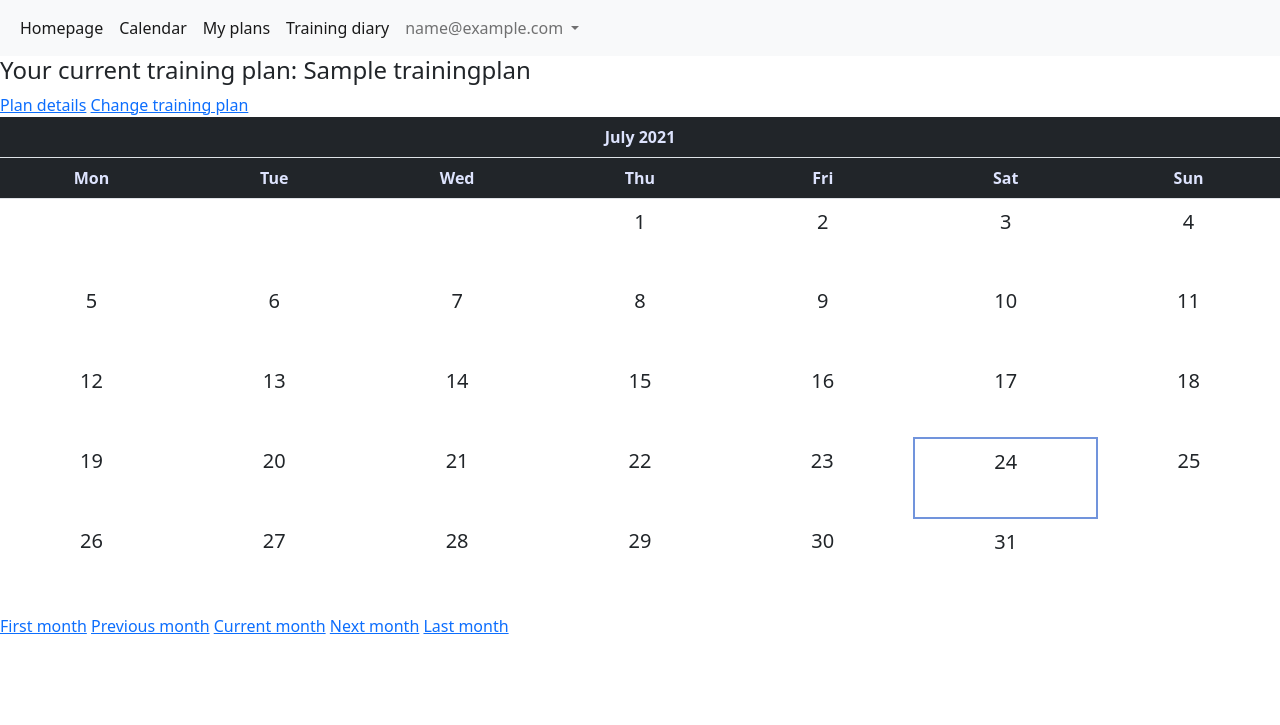
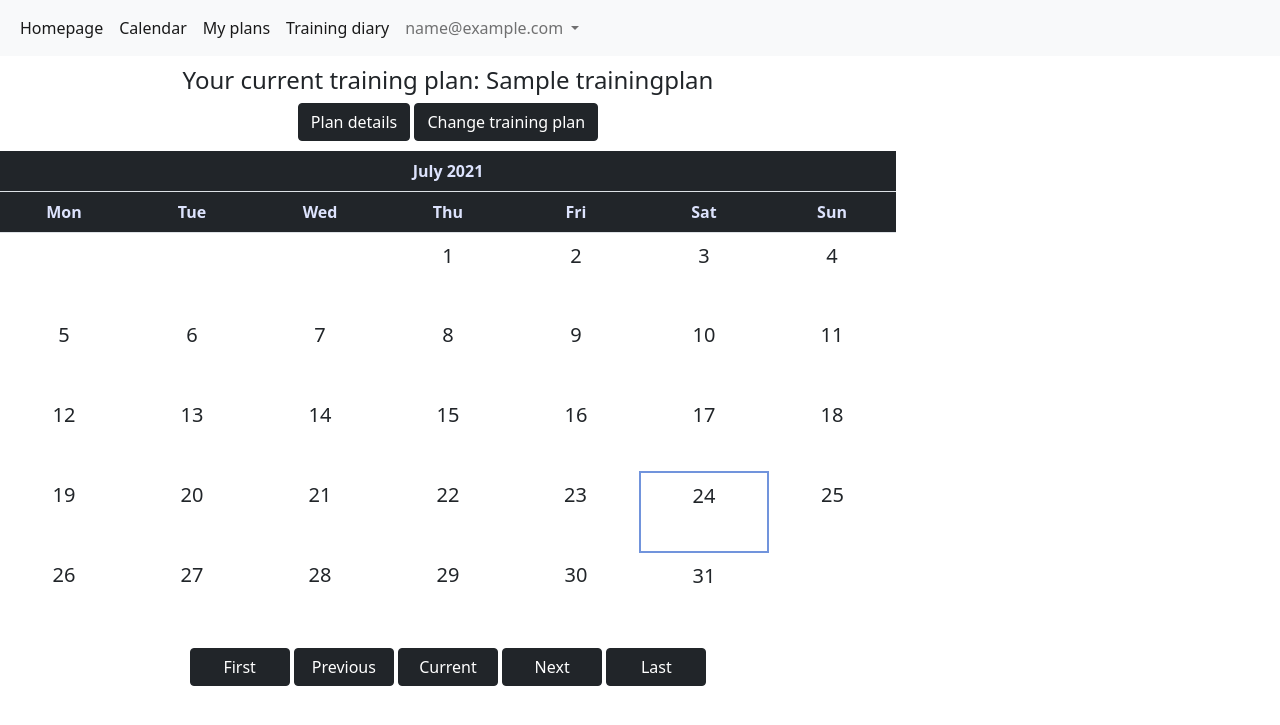
Before and after one commit to Gribek/RunSchedule, a Django app: page /runapp/calendar/7/2021 in a window 1280 px wide. Shown: the top 725 px of the page. Run offline with Django 3.2, Linux system fonts and the light colour scheme; a user stored in the database is signed in; tables that the repository leaves empty hold one stand-in row (values such as "Sample post").

Commit message:
Add css classes to style buttons

```diff
--- a/runapp/templates/runapp/current_plan_calendar.html
+++ b/runapp/templates/runapp/current_plan_calendar.html
@@ -1,24 +1,22 @@
 {% extends 'runapp/base_runapp.html' %}
 
 {% block runapp_content %}
-    <div>
+    <div class="calendar-container">
         {% if training_plan %}
-            <div>
+            <div class="button-container">
                 <h4>Your current training plan: {{ training_plan.name }}</h4>
-            </div>
-            <div>
-                <a href="{{ training_plan.get_absolute_url }}">Plan details</a>
-                <a href="{% url 'runapp:select_current_training_plan' %}">Change training plan</a>
+                <a class="btn btn-dark" href="{{ training_plan.get_absolute_url }}">Plan details</a>
+                <a class="btn btn-dark" href="{% url 'runapp:select_current_training_plan' %}">Change training plan</a>
             </div>
             <div>
                 {{ monthly_calendar }}
             </div>
-            <div>
-                <a href="{% url 'runapp:calendar' training_plan.start_date.month training_plan.start_date.year %}">First month</a>
-                <a href="{% url 'runapp:calendar' previous_month.month previous_month.year %}">Previous month</a>
-                <a href="{% url 'runapp:calendar' today.month today.year %}">Current month</a>
-                <a href="{% url 'runapp:calendar' next_month.month next_month.year %}">Next month</a>
-                <a href="{% url 'runapp:calendar' training_plan.end_date.month training_plan.end_date.year %}">Last month</a>
+            <div class="button-container calendar-buttons">
+                <a class="btn btn-dark" href="{% url 'runapp:calendar' training_plan.start_date.month training_plan.start_date.year %}">First</a>
+                <a class="btn btn-dark" href="{% url 'runapp:calendar' previous_month.month previous_month.year %}">Previous</a>
+                <a class="btn btn-dark" href="{% url 'runapp:calendar' today.month today.year %}">Current</a>
+                <a class="btn btn-dark" href="{% url 'runapp:calendar' next_month.month next_month.year %}">Next</a>
+                <a class="btn btn-dark" href="{% url 'runapp:calendar' training_plan.end_date.month training_plan.end_date.year %}">Last</a>
             </div>
         {% else %}
             <div>
```
